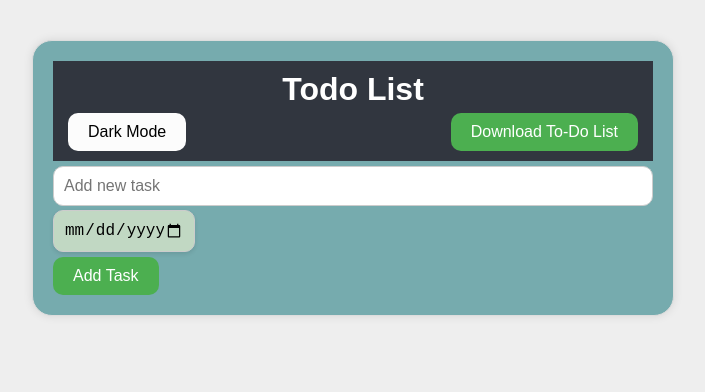
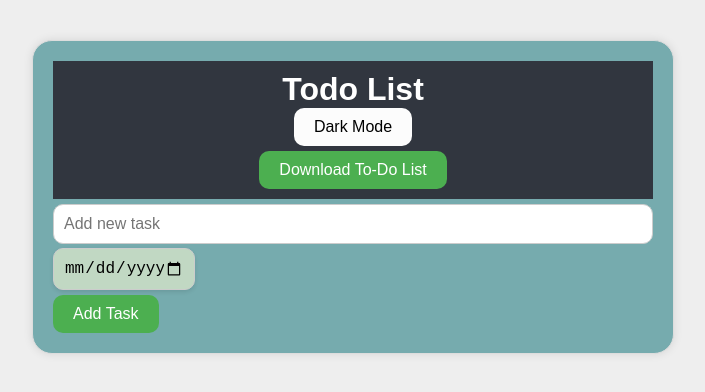
Before and after one commit to abdelrhmanadel200/todo-list-TS, a plain HTML site: page index.html in a window 1280 px wide. Shown: the whole page, without its empty margins (287-992 px from the left). Drawn offline with nearby package versions, Linux system fonts and the light colour scheme.

Commit message:
Update project-2.css

```diff
--- a/project-2.css
+++ b/project-2.css
@@ -25,6 +25,9 @@ header {
     color: #fff;
     padding: 10px;
     text-align: center;
+    display: flex;
+    flex-direction: column;
+    align-items: center;
 }
 
 header h1 {
@@ -52,6 +55,7 @@ header h1 {
     list-style: none;
     padding: 0;
     margin: 0;
+
 }
 
 .todo-list li {
@@ -62,6 +66,7 @@ header h1 {
     background-color: #DDE6ED;
     overflow: hidden;
     word-wrap: break-word;
+    position: relative;
 }
 
 .todo-list li:last-child {
@@ -149,7 +154,8 @@ header.dark-mode {
     padding: 10px 20px;
     font-size: 16px;
     cursor: pointer;
-    margin-left: 30px;
+
+
 }
 
 #download-btn {
@@ -160,7 +166,7 @@ header.dark-mode {
     font-size: 16px;
     cursor: pointer;
     margin-top: 5px;
-    margin-left: 260px;
+    /* margin-left: 260px; */
     border-radius: 10px;
 }
 
```
